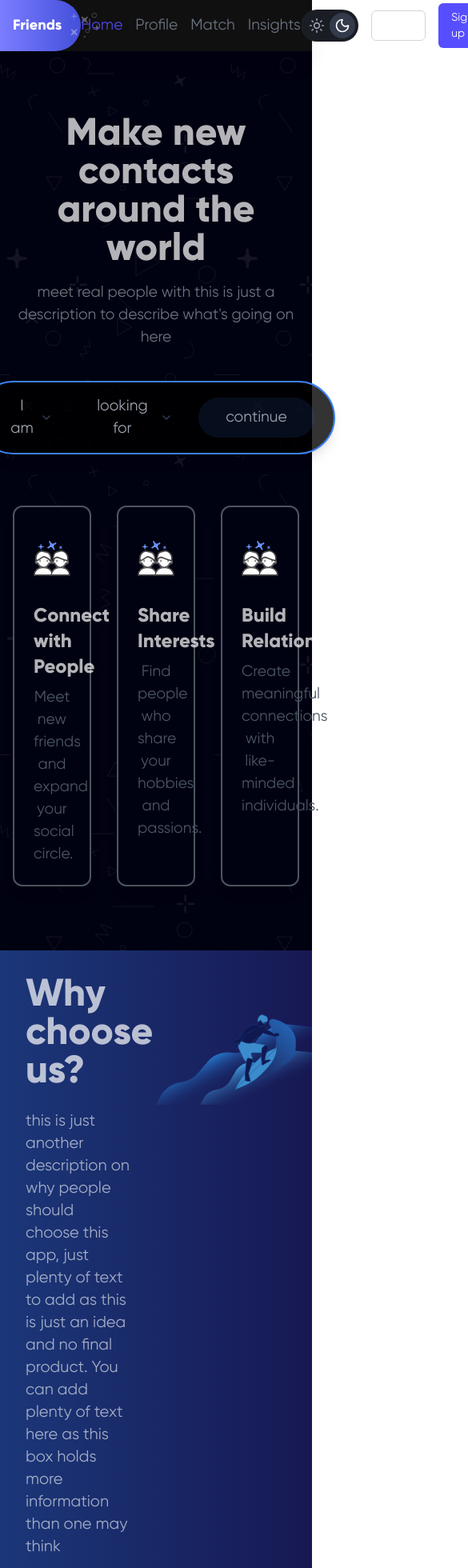
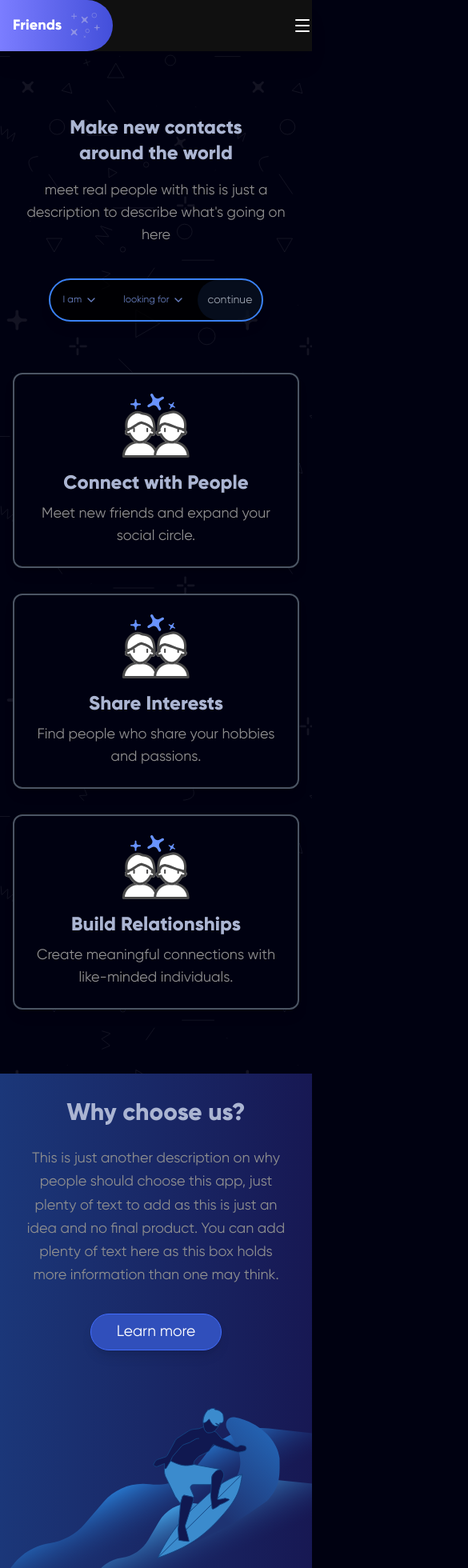
Before and after one commit to pleonastic6/PMA, a React (Create React App) app in the folder frontend/app/: page / in a window 390 px wide. Shown: the top 1960 px of the page at 80% size, 585 px wide, since content can reach past the window. Built offline with nearby package versions, Linux system fonts and the light colour scheme.

Commit message:
responsive v1

```diff
--- a/frontend/app/src/components/buttons/Button.js
+++ b/frontend/app/src/components/buttons/Button.js
@@ -1,7 +1,7 @@
 export function Button(probs) {
     return (
     <button className="flex items-center relative bg-indigo-950 mt-4 rounded-md overflow-hidden">
-        <span className="text-stone-100 w-full px-8 py-2 before:absolute before:left-0 before:top-0 before:w-0 before:h-full before:bg-white before:bg-opacity-15 before:transition-all before:duration-200 hover:before:w-full">
+        <span className="w-full px-8 py-2 before:absolute before:left-0 before:top-0 before:w-0 before:h-full before:bg-white before:bg-opacity-15 before:transition-all before:duration-200 hover:before:w-full">
             {probs.text}
         </span>
     </button>
--- a/frontend/app/src/components/buttons/Dropdown.js
+++ b/frontend/app/src/components/buttons/Dropdown.js
@@ -4,6 +4,7 @@ import { ChevronDown } from "lucide-react";
 export function Dropdown({ text, items = [], value, onChange }) {
     const [isOpen, setIsOpen] = useState(false);
     const dropdownRef = useRef(null);
+    const hasSelection = value && value !== "";
 
     useEffect(() => {
         const handleOutsideClick = (e) => {
@@ -21,14 +22,22 @@ export function Dropdown({ text, items = [], value, onChange }) {
         <div className="relative flex items-center" ref={dropdownRef}>
             <button
                 onClick={() => setIsOpen(!isOpen)}
-                className="flex items-center gap-2 px-4 py-2 text-slate-700 font-medium focus:outline-none group"
+                className={`flex w-full md:w-auto gap-1 md:gap-2 px-4 py-2 font-medium focus:outline-none group transition-all
+                    ${hasSelection
+                        ? "flex-col items-start md:flex-row md:items-center"
+                        : "flex-row items-center"
+                    }`}
             >
-                <span className="text-gray-400 group-hover:text-indigo-400 transition-colors">
+                <span className={` group-hover:text-indigo-400 transition-colors text-xs md:text-base
+                    ${hasSelection ? "leading-tight" : ""}`}>
                     {text}
                 </span>
                 <span className="flex items-center gap-1 font-bold group-hover:text-indigo-600 transition-colors">
                     {value}
-                    <ChevronDown className={`w-4 h-4 transition-transform ${isOpen ? "rotate-180" : ""}`} strokeWidth={2} />
+                    <ChevronDown
+                        className={`w-4 h-4 transition-transform duration-300 ${isOpen ? "rotate-180" : ""}`}
+                        strokeWidth={2}
+                    />
                 </span>
             </button>
             {isOpen && (
--- a/frontend/app/src/components/cards/Card.js
+++ b/frontend/app/src/components/cards/Card.js
@@ -4,9 +4,9 @@ export default function Card({ title, description, icon: Icon }) {
             <div className="flex gap-4 items-center">
                 {Icon && <Icon className="w-12 h-12 text-[#408CFF]" strokeWidth={1.5} />}
 
-                <h2 className="text-3xl font-bold mb-2 w-3/4">{title}</h2>
+                <h2 className="font-bold mb-2 w-3/4">{title}</h2>
             </div>
-            <p className="text-gray-600">{description}</p>
+            <p>{description}</p>
         </div>
     );
 }
--- a/frontend/app/src/components/layout/Navbar.js
+++ b/frontend/app/src/components/layout/Navbar.js
@@ -1,13 +1,18 @@
 import { NavLink } from "react-router-dom";
+import { useState } from "react";
 import ThemeToggle from "../buttons/ThemeToggle";
 import brand from "../../assets/images/brand.svg";
+import { Home, User, Settings, CheckCircle, BarChart3, Menu, X } from "lucide-react";
 
 export default function Navbar() {
+    const [isMenuOpen, setIsMenuOpen] = useState(false);
+
     const navItems = [
-        { path: "/", label: "Home" },
-        { path: "/profile", label: "Profile" },
-        { path: "/match", label: "Match" },
-        { path: "/insights", label: "Insights" }
+        { path: "/", label: "Home", icon: Home },
+        { path: "/insights", label: "Insights", icon: BarChart3 },
+        { path: "/profile", label: "Profile", icon: User },
+        { path: "/settings", label: "Settings", icon: Settings },
+        { path: "/tasks", label: "Tasks", icon: CheckCircle },
     ];
 
     const navLinkClasses = ({ isActive }) => {
@@ -15,14 +20,16 @@ export default function Navbar() {
             }`;
     };
     return (
-        <nav className="bg-white dark:bg-[#101010] dark:text-white flex items-center justify-between shadow-xl font-sans font-normal sticky top-0 z-50">
+        <>
+            <nav className="bg-white top dark:bg-[#101010] dark:text-white flex items-center justify-between shadow-xl font-sans font-normal sticky top-0 z-50">
                 <div className="bg-gradient-to-r from-[#7B7DFF] to-[#434FDA] rounded-r-full p-4">
                     <NavLink to="/" className="flex items-center gap-2 text-white font-bold text-lg">
                         <span>Friends</span>
                         <img src={brand} alt="Brand Logo" className="h-8 w-auto" />
                     </NavLink>
                 </div>
-            <ul className="flex space-x-4">
+
+                <ul className="hidden md:flex space-x-4">
                     {navItems.map((item) => (
                         <li key={item.path}>
                             <NavLink to={item.path} className={navLinkClasses}>
@@ -32,7 +39,7 @@ export default function Navbar() {
                         </li>
                     ))}
                 </ul>
-            <div className="pr-4 flex items-center gap-4">
+                <div className="pr-4 hidden md:flex items-center gap-4">
                     <ThemeToggle />
                     <NavLink to="/login" className="border border-gray-300 rounded-md px-4 py-2 text-sm dark:text-white text-gray-600 dark:hover:bg-white/10 hover:bg-gray-100 transition-colors">
                         Login
@@ -41,6 +48,41 @@ export default function Navbar() {
                         Sign up
                     </NavLink>
                 </div>
+                <button className="md:hidden visible" onClick={() => setIsMenuOpen(!isMenuOpen)}>
+                    {isMenuOpen ? <X size={24} /> : <Menu size={24} />}
+                </button>
             </nav>
+            <div className={`
+                fixed bottom-8 left-1/2 transform -translate-x-1/2 z-50
+                transition-all duration-300 ease-in-out
+                ${isMenuOpen ? "translate-y-0 opacity-100" : "translate-y-20 opacity-0 pointer-events-none"}
+            `}>
+                <div className="dark:bg-[#1A1C1E] bg-white dark:shadow-none dark:text-white px-4 py-3 rounded-2xl shadow-2xl flex items-center gap-2 border border-white/10">
+                    {navItems.map((item) => (
+                        <NavLink
+                            key={item.path}
+                            to={item.path}
+                            onClick={() => setIsMenuOpen(false)}
+                            className={({ isActive }) => `transition-transform active:scale-90 ${isActive ? "text-white" : "text-gray-400"}`}
+                        >
+                            <item.icon size={20} strokeWidth={2.5} />
+                        </NavLink>
+                    ))}
+                    <hr className="border-l border-gray-500 h-6" />
+                    <ThemeToggle />
+                    <button
+                        onClick={() => setIsMenuOpen(false)}
+                        className="ml-2 dark:bg-white/20 bg-black/30 p-1 rounded-md"
+                    >
+                        <X
+                            size={24}
+                            strokeWidth={3}
+                            className={`text-white transition-all duration-1000 ${isMenuOpen ? "rotate-180" : "rotate-0"
+                                }`}
+                        />
+                    </button>
+                </div>
+            </div>
+        </>
     )
 }
--- a/frontend/app/src/index.css
+++ b/frontend/app/src/index.css
@@ -25,16 +25,16 @@ body {
 }
 @layer base {
   body {
-    /* fontSize: larger entspricht in Tailwind etwa text-lg */
-    @apply text-lg;
+    @apply md:text-lg text-sm bg-white dark:bg-[#000111] text-[#333F64] dark:text-[#6980C4];
+  }
+  label, p {
+    @apply text-[#333F64] dark:text-[#8f8f8f] md:text-xl text-lg;
   }
 
-  h1, h2, h3, h4, h5, h6 {
-    /* Standardfarbe für hellen Modus und dark: für dunklen Modus */
-    @apply text-[#333F64] dark:text-[#6980C4];
+  h1 {
+   @apply text-black/70 dark:text-[#abb5d2] md:text-5xl text-2xl;
   }
-    h1, h2, h3, h4, h5, h6 {
-    /* Standardfarbe für hellen Modus und dark: für dunklen Modus */
-    @apply text-black/70 dark:text-white/70;
+  h2 {
+   @apply text-black/70 dark:text-[#abb5d2] md:text-3xl text-2xl;
   }
 }
--- a/frontend/app/src/pages/Home/sections/CtaSection.js
+++ b/frontend/app/src/pages/Home/sections/CtaSection.js
@@ -14,10 +14,10 @@ export default function CtaSection() {
 
             <div className="flex-1 flex flex-col items-center justify-center w-full z-10 md:pr-10">
 
-                <h2 className="text-5xl md:text-6xl font-extrabold text-[#384063] mb-4 text-center">
+                <h1 className="font-extrabold text-[#384063] mb-4 text-center">
                     What are you waiting for
-                </h2>
-                <p className="text-xl text-[#5F6689] mb-12 text-center max-w-lg">
+                </h1>
+                <p className=" text-[#5F6689] mb-12 text-center max-w-lg">
                     Join our community and find your soulmate today
                 </p>
                 <form
@@ -46,7 +46,7 @@ export default function CtaSection() {
             <img
                 src={woman}
                 alt="Woman"
-                className="absolute right-0 -translate-y-2/3 z-0"
+                className="absolute right-0 -translate-y-2/3 z-0 hidden md:block"
             />
         </section>
     );
--- a/frontend/app/src/pages/Home/sections/FeatureSection.js
+++ b/frontend/app/src/pages/Home/sections/FeatureSection.js
@@ -35,11 +35,11 @@ export default function FeatureSection() {
         },
     ]
     return (
-        <section className="py-20 px-4 dark:bg-[#000111]">
+        <section className="py-20 px-4">
             <div className="max-w-6xl mx-auto">
-                <h1 className="text-5xl font-bold text-center mb-2">What we offer</h1>
-                <p className="text-xl text-black/70 text-center mb-12">We offer a variety of interesting features that increase your chance of success</p>
-                <div className="grid grid-cols-3 gap-8">
+                <h1 className="font-bold text-center mb-2">What we offer</h1>
+                <p className="text-center mb-12">We offer a variety of interesting features that increase your chance of success</p>
+                <div className="grid md:grid-cols-3 grid-cols-1 gap-8">
                     {Features.map((feature, index) => (
                         <Card
                             key={index}
--- a/frontend/app/src/pages/Home/sections/HeroSection.js
+++ b/frontend/app/src/pages/Home/sections/HeroSection.js
@@ -13,25 +13,25 @@ export default function HeroSection() {
     const isButtonDisabled = !gender || !interest;
     return (
         <section
-            className="dark:bg-[#000111] relative flex flex-col items-center justify-center w-full bg-white py-20 px-4 text-center bg-repeat bg-center"
+            className="relative flex flex-col items-center justify-center w-full py-20 px-4 text-center bg-repeat bg-center"
         >
             <div
                 className="absolute inset-0 bg-repeat bg-center opacity-100 dark:opacity-20 pointer-events-none z-0 transition-opacity duration-300"
                 style={{ backgroundImage: `url(${bg})` }}
             />
             <div className="relative z-10 w-full flex flex-col items-center">
-                <h1 className="text-5xl font-extrabold  mb-4">
+                <h1 className="font-extrabold  mb-4">
                     Make new contacts <br /> around the world
                 </h1>
                 <p className="text-gray-500 mb-10 max-w-lg mx-auto">
                     meet real people with this is just a description to describe what's going on here
                 </p>
-                <div className="flex items-center gap-4 bg-white dark:bg-black/80 dark:border-blue-500 dark:border-2 shadow-lg rounded-full px-6 py-2 mb-16">
+                <div className="text-sm md:text-lg flex items-center md:gap-4 bg-white dark:bg-black/80 dark:border-blue-500 dark:border-2 shadow-lg rounded-full md:px-6 md:py-2 mb-16">
                     <Dropdown text={"I am"} items={["Male", "Female", "Neutral"]} value={gender} onChange={setGender} />
                     <Dropdown text={"looking for"} items={["Male", "Female", "Neutral"]} value={interest} onChange={setInterests} />
                     <button
                         disabled={isButtonDisabled}
-                        className={`relative flex h-[50px] w-40 items-center justify-center overflow-hidden rounded-full transition-colors ${isButtonDisabled
+                        className={`relative flex h-[50px] md:w-40 w-20 items-center justify-center overflow-hidden rounded-full transition-colors ${isButtonDisabled
                             ? "bg-gray-200 dark:bg-blue-500/10 text-gray-400 cursor-not-allowed"
                             : "bg-gradient-to-r from-[#917DFF] to-[#5F59FF] text-white before:absolute before:h-0 before:w-0 before:rounded-full before:bg-emerald-300/30 before:transition-all before:duration-500 before:ease-out hover:before:h-56 hover:before:w-56"
                             }`}
@@ -39,7 +39,7 @@ export default function HeroSection() {
                         <span className="relative z-10">continue</span>
                     </button>
                 </div>
-                <div className='grid grid-cols-3 gap-8'>
+                <div className='grid md:grid-cols-3 grid-cols-1 gap-8'>
                     <Card_Dropshadow title="Connect with People" description="Meet new friends and expand your social circle." img={ico_1} />
                     <Card_Dropshadow title="Share Interests" description="Find people who share your hobbies and passions." img={ico_1} />
                     <Card_Dropshadow title="Build Relationships" description="Create meaningful connections with like-minded individuals." img={ico_1} />
--- a/frontend/app/src/pages/Home/sections/WhyChoseUsSection.js
+++ b/frontend/app/src/pages/Home/sections/WhyChoseUsSection.js
@@ -3,19 +3,31 @@ import surfer_waves from '../../../assets/images/surfer_waves.svg';
 
 export default function WhyChoseUsSection() {
     return (
-        <section className='bg-gradient-to-r from-[#1B3779] to-[#171853] text-white w-full flex'>
-            <div className='w-1/2 p-8'>
-                <h2 className='text-5xl font-bold mb-6 text-white'>Why choose us?</h2>
-                <p className='text-xl mb-6 text-white/60'>this is just another description on why people should choose this app, just plenty of text to add as this is just an idea and no final product. You can add plenty of text here as this box holds more information than one may think</p>
+        <section className='bg-gradient-to-r from-[#1B3779] to-[#171853] text-white w-full flex flex-col md:flex-row items-center overflow-hidden'>
+            {/* Linke Seite / Text-Inhalt */}
+            <div className='w-full md:w-1/2 p-8 md:p-16 flex flex-col items-center md:items-start text-center md:text-left'>
+                <h2 className='text-3xl md:text-4xl font-bold mb-6 text-white'>
+                    Why choose us?
+                </h2>
+                <p className='mb-8 text-white/60 leading-relaxed max-w-lg'>
+                    This is just another description on why people should choose this app,
+                    just plenty of text to add as this is just an idea and no final product.
+                    You can add plenty of text here as this box holds more information than one may think.
+                </p>
 
-                <button className='border border-[#416DFF] bg-[#304FBB] text-white px-6 py-2 rounded-full hover:bg-gradient-to-r hover:from-[#5F59FF] hover:to-[#917DFF] transition-colors'>
+                <button className='border border-[#416DFF] bg-[#304FBB] text-white px-8 py-3 rounded-full hover:bg-gradient-to-r hover:from-[#5F59FF] hover:to-[#917DFF] transition-all duration-300 shadow-lg active:scale-95'>
                     Learn more
                 </button>
             </div>
-            <div className='w-1/2'>
-                <img src={surfer_waves} alt="Surfer Waves" className="w-full h-auto pt-20" />
+
+            {/* Rechte Seite / Bild */}
+            <div className='w-full md:w-1/2 flex justify-center items-end'>
+                <img
+                    src={surfer_waves}
+                    alt="Surfer Waves"
+                    className="w-full h-auto max-w-md md:max-w-none pt-10 md:pt-20 object-cover"
+                />
             </div>
-
         </section>
     );
 }
```
Lines whose indentation alone changed are shown as unchanged.
